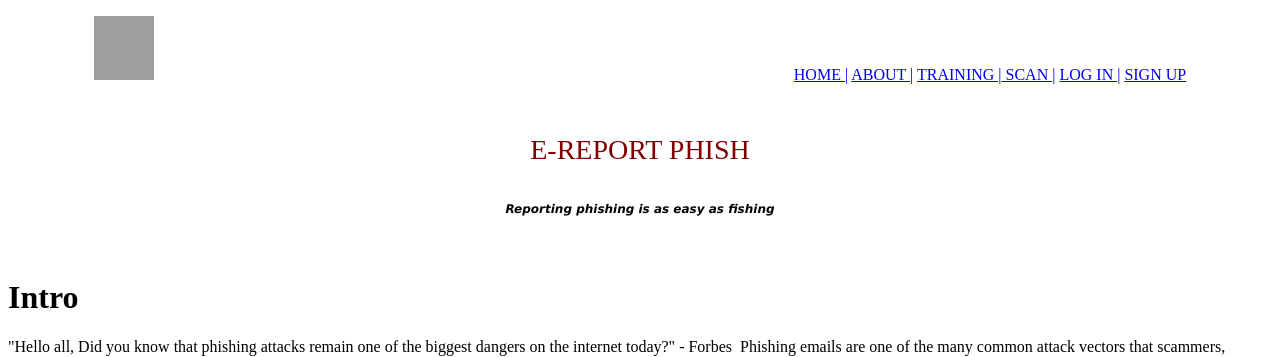
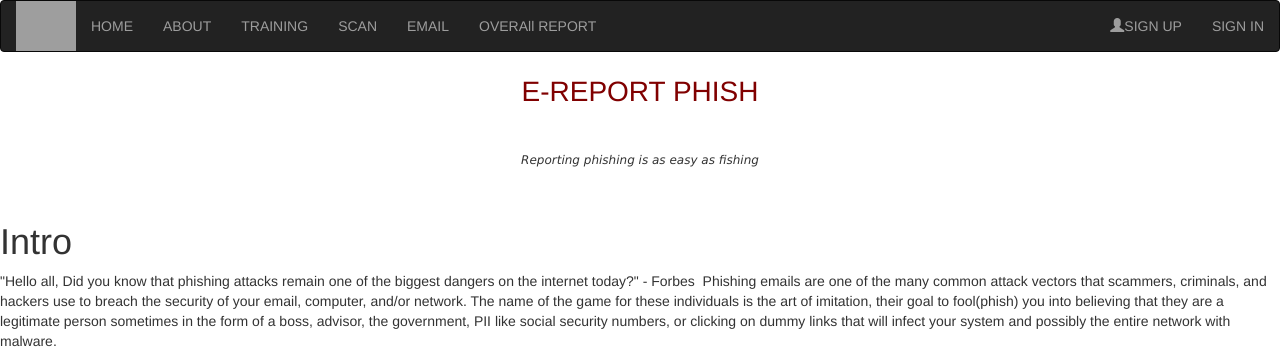
Before and after one commit to ahesh001/EReportHome, a PHP site: the page made by index (3).php in a window 1280 px wide. Shown: the top 357 px of the page. Run offline with PHP 8.4, Linux system fonts and the light colour scheme; a stand-in replaces the project's code that opens the database connection; some libraries are stand-ins or nearby versions; grey boxes are pictures that could not be loaded.

Commit message:
Update header.php
Update from CPanel

```diff
--- a/header.php
+++ b/header.php
@@ -1,22 +1,43 @@
-<!DOCTYPE html>
+<?php
+    session_start();
+    require "includes/dbh.inc.php";
+?>
+
+<!doctype html>
 <html>
-
-<head><meta charset="utf-8"><meta name="description" content="This is an example!"><meta name=viewport content="width=device-width, initial scale=1">
-
-	<!-- <link rel="stylesheet" href="style.css"> -->
+<head>
+	<link rel="icon" href="images/logo.jpg" type="images/jpg">
+    <link rel="stylesheet" href="https://maxcdn.bootstrapcdn.com/bootstrap/3.3.7/css/bootstrap.min.css">
+	<link rel="stylesheet" href="css/css.css">
+	<script src="https://ajax.googleapis.com/ajax/libs/jquery/3.2.1/jquery.min.js"></script>
+	<script src="https://maxcdn.bootstrapcdn.com/bootstrap/3.3.7/js/bootstrap.min.js"></script>
+<meta name="viewport" content="width= device-width, initial-scale =1">
 </head>
 <body>
-<header>
-<p class="login-status" style="text-align: center;">&nbsp;<img alt="" src="/img/logo.png" style="width: 60px; height: 64px;" /> &nbsp; &nbsp; &nbsp; &nbsp; &nbsp; &nbsp; &nbsp; &nbsp; &nbsp; &nbsp; &nbsp; &nbsp; &nbsp; &nbsp; &nbsp; &nbsp; &nbsp; &nbsp; &nbsp; &nbsp; &nbsp; &nbsp; &nbsp; &nbsp; &nbsp; &nbsp; &nbsp; &nbsp; &nbsp; &nbsp; &nbsp; &nbsp; &nbsp; &nbsp; &nbsp; &nbsp; &nbsp; &nbsp; &nbsp; &nbsp; &nbsp; &nbsp; &nbsp; &nbsp; &nbsp; &nbsp; &nbsp; &nbsp; &nbsp; &nbsp; &nbsp; &nbsp; &nbsp; &nbsp; &nbsp; &nbsp; &nbsp; &nbsp; &nbsp; &nbsp; &nbsp; &nbsp; &nbsp; &nbsp; &nbsp; &nbsp; &nbsp; &nbsp; &nbsp; &nbsp; &nbsp; &nbsp; &nbsp; &nbsp; &nbsp; &nbsp; &nbsp; &nbsp; &nbsp; &nbsp;<a href="index.php">HOME |</a> <a href="about.php">ABOUT |</a> <a href="training.php">TRAINING |</a><a href="scan.php"> SCAN |</a> <a href="login.php">LOG IN |</a> <a href="signup.php">SIGN UP</a>&nbsp;</p>
-<br>
-<p class="login-status" style="text-align: center;"></p>
-
-<p class="login-status" style="text-align: center;"><span style="font-size:28px;"><span style="color:#800000;"><span class="e-report">E-REPORT</span> <span class="light">PHISH</span></span></span></p>
+	<header>
+	</header>
+<nav class="navbar navbar-inverse">
+	<div class="container-fluid">
+    <div class="navbar-header">
+        <a class="navbar-brad" href="Home.html"><img src="images/logo.jpg" alt="company logo" width="60px" height="50px"/></a>
+    </div>
+		<ul class="nav navbar-nav">
+		<li><a href="index.php" >HOME</a></li>
+		<li><a href="about.php" >ABOUT</a></li>
+		<li><a href="training.php" >TRAINING</a></li>
+		<li><a href="scan.php" >SCAN</a></li>
+		<li><a href="email.php">EMAIL</a></li>
+		<li><a href="overallreport.php">OVERAll REPORT</a></li>
+		</ul>
+		<ul class="nav navbar-nav navbar-right">
+		<li><a href="signup.php" ><span class="glyphicon glyphicon-user"></span>SIGN UP</a></li>
+		<li><a href="signin.php" ><span class="glyphicon glyphicon-login"></span>SIGN IN</a></li>
+		</ul>
+	</div>
+</nav>
+	<p class="login-status" style="text-align: center;"><span style="font-size:28px;"><span style="color:#800000;"><span class="e-report">E-REPORT</span> <span class="light">PHISH</span></span></span></p>
 
 <section class="hero" id="hero">
 <h2 class="tagline" style="font-style: italic; text-align: center;"><tt><big><span style="font-family:verdana,geneva,sans-serif;"><span style="font-size:12px;">Reporting phishing is as easy as fishing</span></span></big></tt></h2>
 </section>
 <br>
-</header>
-</body>
-</html>
```
